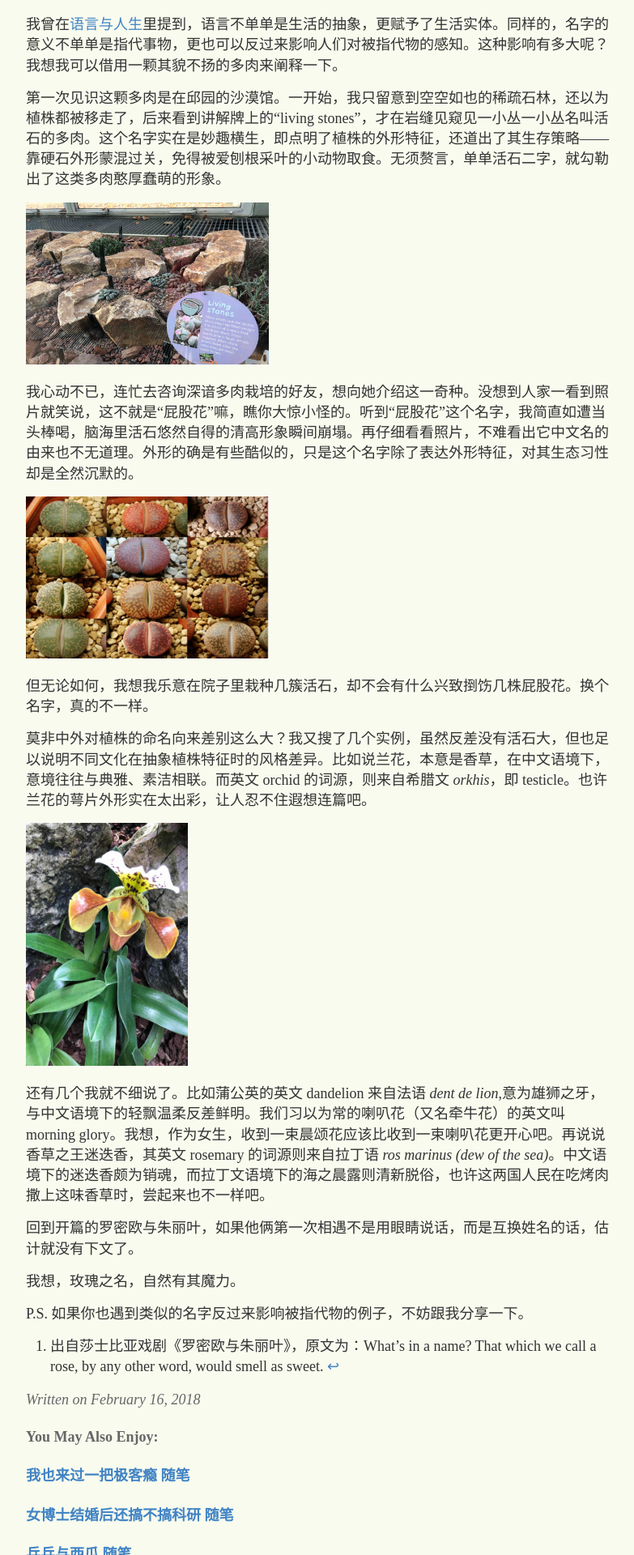
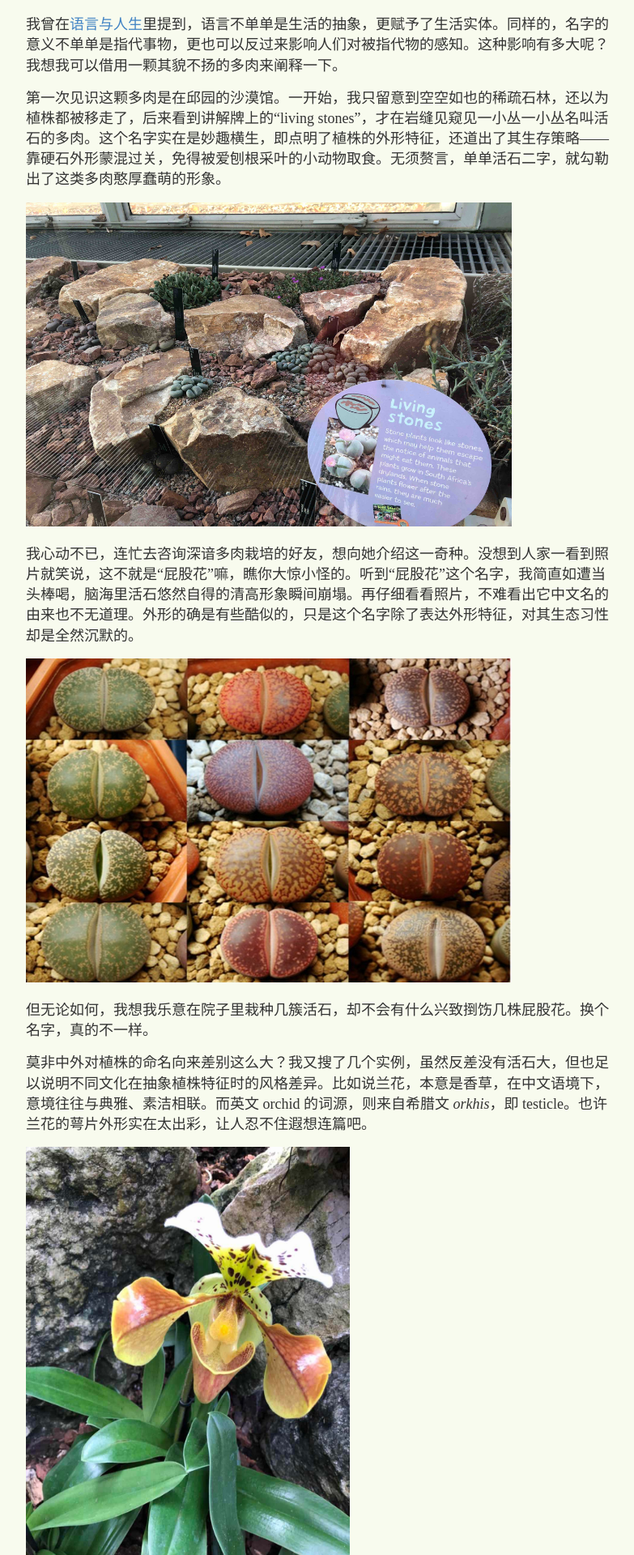
Before and after one commit to yihanxu/yihanxu.github.io, a Jekyll site: the page built from _posts/2018-2-16-name_of_rose.md, in a window 1280 px wide. Shown: the part 423-2343 px from the top of the page at 81% size, without its empty margins (248-1031 px from the left). Built offline with Jekyll 4.4.1, drawn with Linux system fonts in a browser that asks for light colours; comment, search, counter and statistics services are not loaded.

Commit message:
image size

```diff
--- a/_posts/2018-2-16-name_of_rose.md
+++ b/_posts/2018-2-16-name_of_rose.md
@@ -15,17 +15,17 @@
 
 第一次见识这颗多肉是在邱园的沙漠馆。一开始，我只留意到空空如也的稀疏石林，还以为植株都被移走了，后来看到讲解牌上的“living stones”，才在岩缝见窥见一小丛一小丛名叫活石的多肉。这个名字实在是妙趣横生，即点明了植株的外形特征，还道出了其生存策略——靠硬石外形蒙混过关，免得被爱刨根采叶的小动物取食。无须赘言，单单活石二字，就勾勒出了这类多肉憨厚蠢萌的形象。
 
-<img src="/images/livingstone1.jpg" alt = "livingstone 1" style="width: 300px; height:200px">
+<img src="/images/livingstone1.jpg" alt = "livingstone 1" style="width: 600px; height:400px">
 
 我心动不已，连忙去咨询深谙多肉栽培的好友，想向她介绍这一奇种。没想到人家一看到照片就笑说，这不就是“屁股花”嘛，瞧你大惊小怪的。听到“屁股花”这个名字，我简直如遭当头棒喝，脑海里活石悠然自得的清高形象瞬间崩塌。再仔细看看照片，不难看出它中文名的由来也不无道理。外形的确是有些酷似的，只是这个名字除了表达外形特征，对其生态习性却是全然沉默的。
 
-<img src="/images/livingstone2.jpg" alt = "livingstone 1" style="width: 300px; height:200px">
+<img src="/images/livingstone2.jpg" alt = "livingstone 1" style="width: 600px; height:400px">
 
 但无论如何，我想我乐意在院子里栽种几簇活石，却不会有什么兴致捯饬几株屁股花。换个名字，真的不一样。
 
 莫非中外对植株的命名向来差别这么大？我又搜了几个实例，虽然反差没有活石大，但也足以说明不同文化在抽象植株特征时的风格差异。比如说兰花，本意是香草，在中文语境下，意境往往与典雅、素洁相联。而英文 orchid 的词源，则来自希腊文 *orkhis*，即 testicle。也许兰花的萼片外形实在太出彩，让人忍不住遐想连篇吧。
 
-<img src="/images/orchid.jpg" alt = "orchid" style="width: 200px; height:300px">
+<img src="/images/orchid.jpg" alt = "orchid" style="width: 400px; height:600px">
 
 还有几个我就不细说了。比如蒲公英的英文 dandelion 来自法语 *dent de lion*,意为雄狮之牙，与中文语境下的轻飘温柔反差鲜明。我们习以为常的喇叭花（又名牵牛花）的英文叫 morning glory。我想，作为女生，收到一束晨颂花应该比收到一束喇叭花更开心吧。再说说香草之王迷迭香，其英文 rosemary 的词源则来自拉丁语 *ros marinus (dew of the sea)*。中文语境下的迷迭香颇为销魂，而拉丁文语境下的海之晨露则清新脱俗，也许这两国人民在吃烤肉撒上这味香草时，尝起来也不一样吧。
 
```
